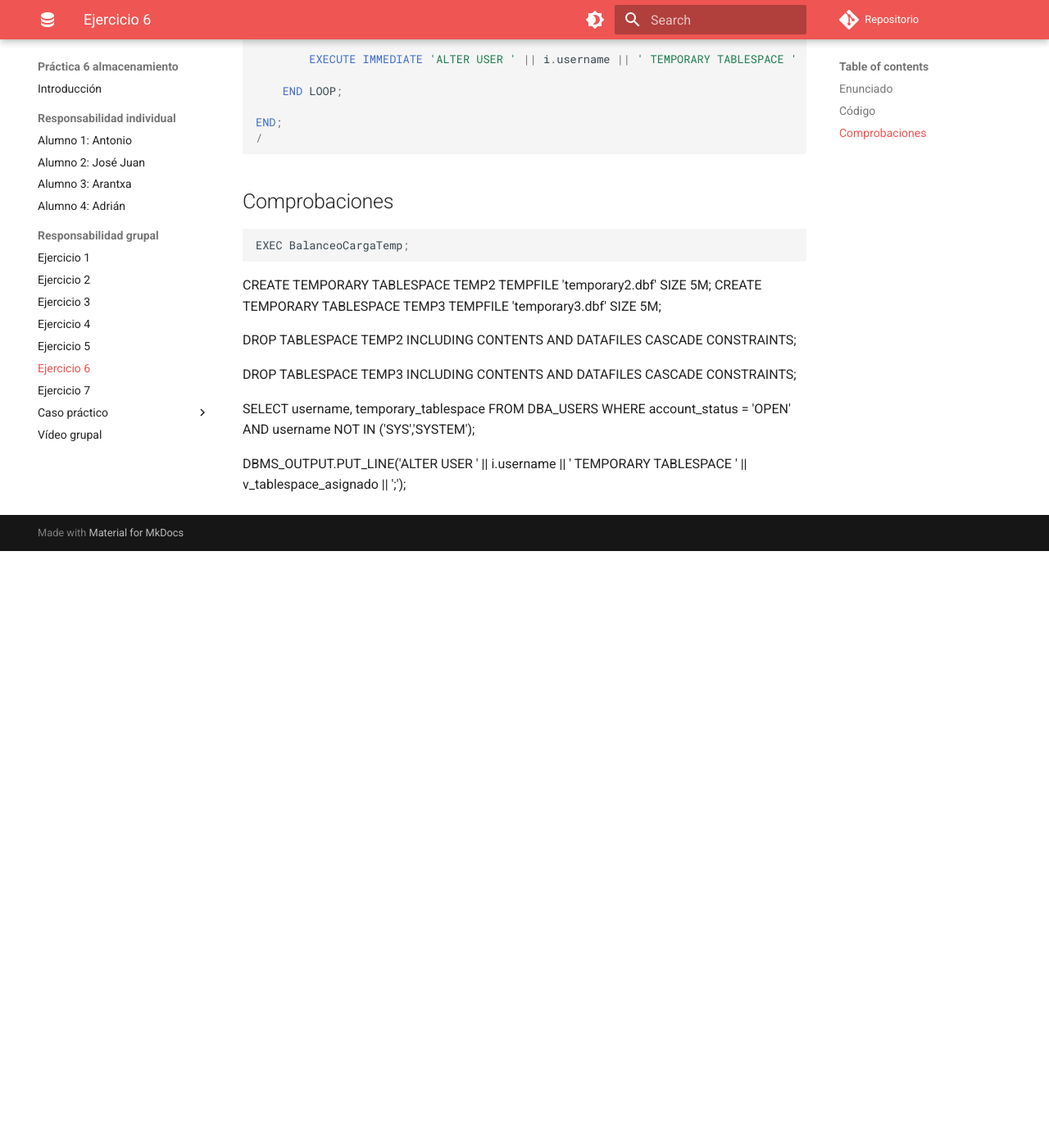
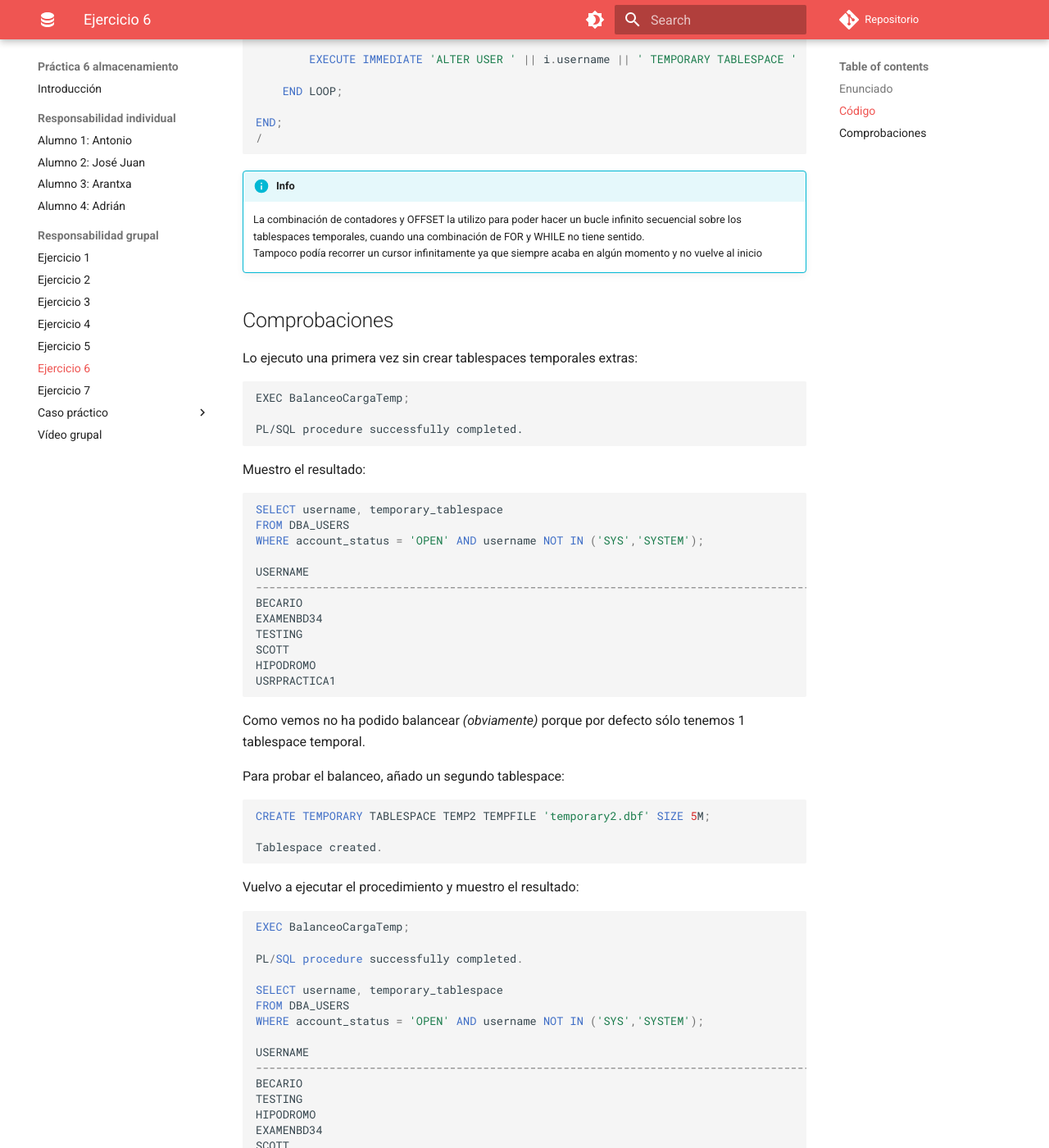
Before and after one commit to adriasir123/grupalesbdc, an MkDocs documentation site: the page built from docs/p6-almacenamiento/rg/ejercicio6.md, in a window 1280 px wide and 1400 px high, scrolled down 1028 px. Shown: the whole window at 82% size. Built offline with MkDocs 1.6.1 and Material for MkDocs 9.7.7, drawn with Linux system fonts in a browser that asks for light colours; comment, search, counter and statistics services are not loaded; before the commit the page ends 1700 px from its top, so only the background shows below that; some of the changed text lies outside the part shown.

Commit message:
ej6 terminado

````diff
--- a/docs/p6-almacenamiento/rg/ejercicio6.md
+++ b/docs/p6-almacenamiento/rg/ejercicio6.md
@@ -47,37 +47,116 @@ END;
 /
 ```
 
+!!! Info
+
+    La combinación de contadores y OFFSET la utilizo para poder hacer un bucle infinito secuencial sobre los tablespaces temporales, cuando una combinación de FOR y WHILE no tiene sentido.
+    Tampoco podía recorrer un cursor infinitamente ya que siempre acaba en algún momento y no vuelve al inicio
+
 ## Comprobaciones
 
-
+Lo ejecuto una primera vez sin crear tablespaces temporales extras:
 
 ```shell
 EXEC BalanceoCargaTemp;
+
+PL/SQL procedure successfully completed.
 ```
 
+Muestro el resultado:
 
+```sql
+SELECT username, temporary_tablespace
+FROM DBA_USERS
+WHERE account_status = 'OPEN' AND username NOT IN ('SYS','SYSTEM');
 
+USERNAME                                                                                                                         TEMPORARY_TABLESPACE
+-------------------------------------------------------------------------------------------------------------------------------- ------------------------------
+BECARIO                                                                                                                          TEMP
+EXAMENBD34                                                                                                                       TEMP
+TESTING                                                                                                                          TEMP
+SCOTT                                                                                                                            TEMP
+HIPODROMO                                                                                                                        TEMP
+USRPRACTICA1                                                                                                                     TEMP
+```
 
+Como vemos no ha podido balancear *(obviamente)* porque por defecto sólo tenemos 1 tablespace temporal.
 
+Para probar el balanceo, añado un segundo tablespace:
+
+```sql
 CREATE TEMPORARY TABLESPACE TEMP2 TEMPFILE 'temporary2.dbf' SIZE 5M;
-CREATE TEMPORARY TABLESPACE TEMP3 TEMPFILE 'temporary3.dbf' SIZE 5M;
 
+Tablespace created.
+```
 
+Vuelvo a ejecutar el procedimiento y muestro el resultado:
 
+```sql
+EXEC BalanceoCargaTemp;
 
-
-DROP TABLESPACE TEMP2
-INCLUDING CONTENTS AND DATAFILES
-CASCADE CONSTRAINTS;
-
-DROP TABLESPACE TEMP3
-INCLUDING CONTENTS AND DATAFILES
-CASCADE CONSTRAINTS;
-
+PL/SQL procedure successfully completed.
 
 SELECT username, temporary_tablespace
 FROM DBA_USERS
 WHERE account_status = 'OPEN' AND username NOT IN ('SYS','SYSTEM');
 
+USERNAME                                                                                                                         TEMPORARY_TABLESPACE
+-------------------------------------------------------------------------------------------------------------------------------- ------------------------------
+BECARIO                                                                                                                          TEMP
+TESTING                                                                                                                          TEMP
+HIPODROMO                                                                                                                        TEMP
+EXAMENBD34                                                                                                                       TEMP2
+SCOTT                                                                                                                            TEMP2
+USRPRACTICA1                                                                                                                     TEMP2
+```
 
+Como vemos ya sí ha hecho un balanceo de los tablespaces.
+
+Podría incluso añadir un tercer tablespace y comprobar que se sigue balanceando:
+
+```sql
+CREATE TEMPORARY TABLESPACE TEMP3 TEMPFILE 'temporary3.dbf' SIZE 5M;
+
+Tablespace created.
+```
+
+```sql
+EXEC BalanceoCargaTemp;
+
+PL/SQL procedure successfully completed.
+
+SELECT username, temporary_tablespace
+FROM DBA_USERS
+WHERE account_status = 'OPEN' AND username NOT IN ('SYS','SYSTEM');
+
+USERNAME                                                                                                                         TEMPORARY_TABLESPACE
+-------------------------------------------------------------------------------------------------------------------------------- ------------------------------
+BECARIO                                                                                                                          TEMP
+EXAMENBD34                                                                                                                       TEMP
+TESTING                                                                                                                          TEMP2
+SCOTT                                                                                                                            TEMP2
+HIPODROMO                                                                                                                        TEMP3
+USRPRACTICA1                                                                                                                     TEMP3
+```
+
+Se ha vuelto a balancear equitativamente pero si aún así queremos estar 100% seguros de que el procedimiento balancea a la perfección, podemos añadir la siguiente línea al final del bucle `FOR` del procedimiento:
+
+```sql
 DBMS_OUTPUT.PUT_LINE('ALTER USER ' || i.username || ' TEMPORARY TABLESPACE ' || v_tablespace_asignado || ';');
+```
+
+De esta manera, cuando ejecutemos el procedimiento veremos las órdenes que está ejecutando:
+
+```sql
+EXEC BalanceoCargaTemp;
+ALTER USER BECARIO TEMPORARY TABLESPACE TEMP;
+ALTER USER EXAMENBD34 TEMPORARY TABLESPACE TEMP2;
+ALTER USER TESTING TEMPORARY TABLESPACE TEMP3;
+ALTER USER SCOTT TEMPORARY TABLESPACE TEMP;
+ALTER USER HIPODROMO TEMPORARY TABLESPACE TEMP2;
+ALTER USER USRPRACTICA1 TEMPORARY TABLESPACE TEMP3;
+
+PL/SQL procedure successfully completed.
+```
+
+Este mismo procedimiento seguiría funcionando independientemente de cuántos usuarios y tablespaces temporales nuevos se creasen y borrasen.
````
